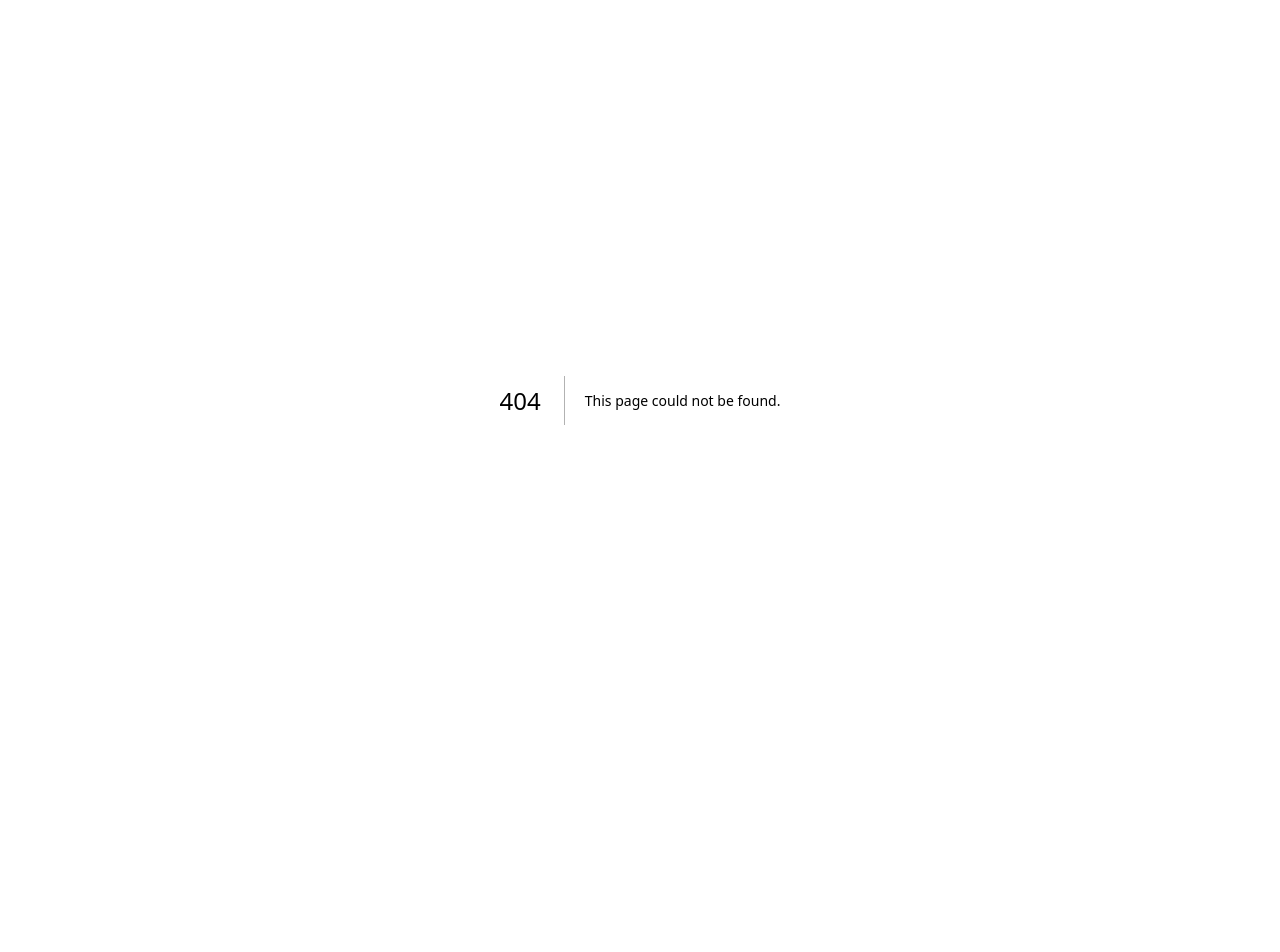
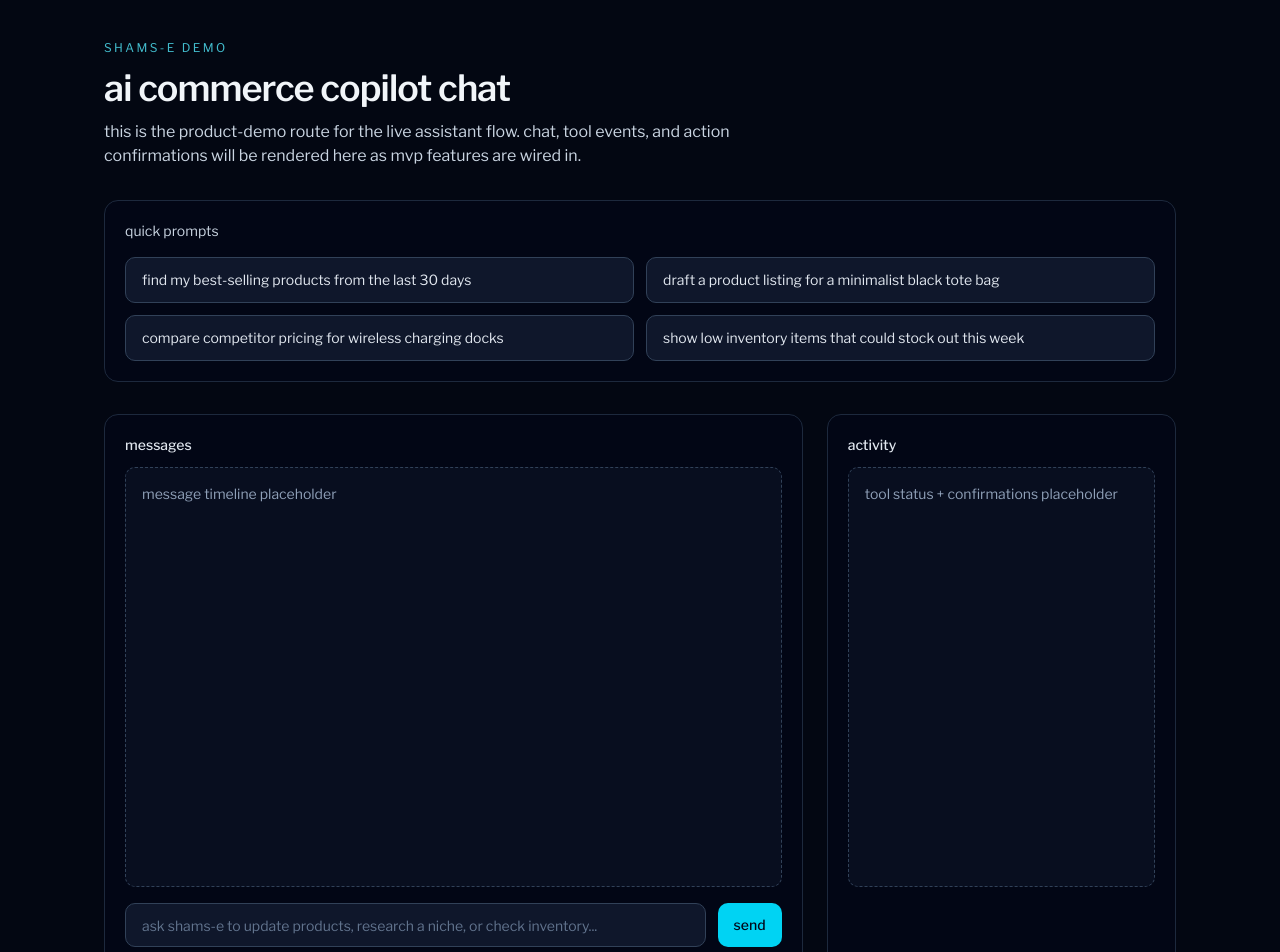
Before and after one commit to JulianCruzet/Orpheus, a Next.js app: page /chat in a window 1280 px wide. Before the commit this address had no page. Shown: the top 952 px of the page. Before the commit the page ends 800 px from the top, so only its background shows below. Built offline with nearby package versions, Linux system fonts and the light colour scheme.

Commit message:
feat(chat): add /app/chat product demo route scaffold

```diff
--- /dev/null
+++ b/src/app/chat/page.tsx
@@ -0,0 +1,72 @@
+const quickPrompts = [
+  "find my best-selling products from the last 30 days",
+  "draft a product listing for a minimalist black tote bag",
+  "compare competitor pricing for wireless charging docks",
+  "show low inventory items that could stock out this week",
+];
+
+export default function ChatPage() {
+  return (
+    <main className="min-h-screen bg-[#030712] text-slate-100">
+      <div className="mx-auto flex w-full max-w-6xl flex-col gap-8 px-6 py-10 md:px-10">
+        <header className="space-y-3">
+          <p className="text-xs uppercase tracking-[0.2em] text-cyan-300/80">
+            shams-e demo
+          </p>
+          <h1 className="text-3xl font-semibold tracking-tight md:text-4xl">
+            ai commerce copilot chat
+          </h1>
+          <p className="max-w-2xl text-sm text-slate-300 md:text-base">
+            this is the product-demo route for the live assistant flow. chat,
+            tool events, and action confirmations will be rendered here as mvp
+            features are wired in.
+          </p>
+        </header>
+
+        <section className="rounded-2xl border border-slate-800 bg-slate-950/60 p-5">
+          <p className="text-sm text-slate-300">quick prompts</p>
+          <div className="mt-4 grid gap-3 md:grid-cols-2">
+            {quickPrompts.map((prompt) => (
+              <button
+                key={prompt}
+                type="button"
+                className="rounded-xl border border-slate-700 bg-slate-900 px-4 py-3 text-left text-sm text-slate-200 transition hover:border-cyan-300/60 hover:text-white"
+              >
+                {prompt}
+              </button>
+            ))}
+          </div>
+        </section>
+
+        <section className="grid gap-6 lg:grid-cols-[2fr_1fr]">
+          <div className="rounded-2xl border border-slate-800 bg-slate-950/60 p-5">
+            <p className="mb-3 text-sm font-medium text-slate-200">messages</p>
+            <div className="h-[420px] rounded-xl border border-dashed border-slate-700 bg-slate-900/50 p-4 text-sm text-slate-400">
+              message timeline placeholder
+            </div>
+            <div className="mt-4 flex items-center gap-3">
+              <input
+                aria-label="chat composer"
+                placeholder="ask shams-e to update products, research a niche, or check inventory..."
+                className="h-11 w-full rounded-xl border border-slate-700 bg-slate-900 px-4 text-sm text-slate-100 placeholder:text-slate-500 focus:border-cyan-300/70 focus:outline-none"
+              />
+              <button
+                type="button"
+                className="h-11 rounded-xl bg-cyan-400 px-4 text-sm font-medium text-slate-950 transition hover:bg-cyan-300"
+              >
+                send
+              </button>
+            </div>
+          </div>
+
+          <aside className="rounded-2xl border border-slate-800 bg-slate-950/60 p-5">
+            <p className="mb-3 text-sm font-medium text-slate-200">activity</p>
+            <div className="h-[420px] rounded-xl border border-dashed border-slate-700 bg-slate-900/50 p-4 text-sm text-slate-400">
+              tool status + confirmations placeholder
+            </div>
+          </aside>
+        </section>
+      </div>
+    </main>
+  );
+}
```
Also changed, not shown: 1 other file (tests, documents, lock files or other folders).
